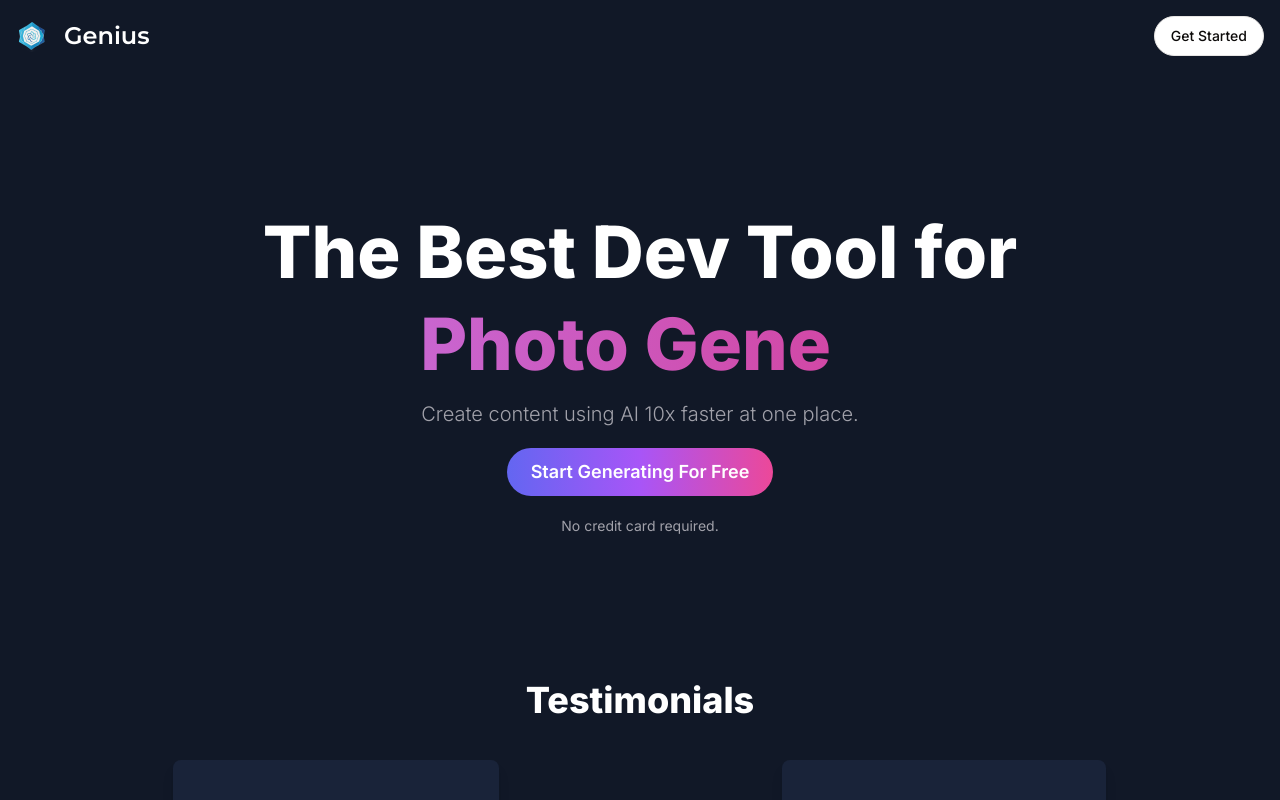
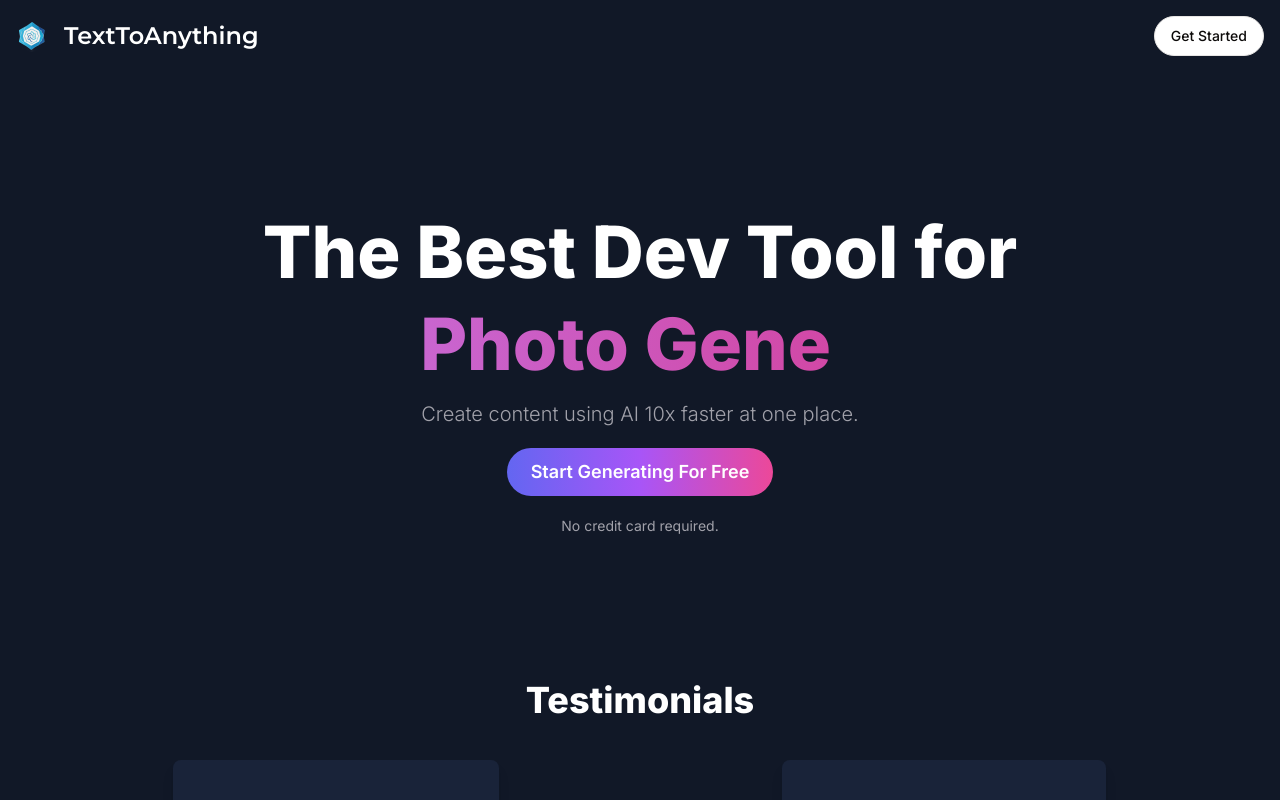
Before and after one commit to ChandraPrakash24/Text-to-Anything, a Next.js app: page / in a window 1280 px wide. Built offline with nearby package versions, Linux system fonts and the light colour scheme; no server answers.

Commit message:
added loding-navbar loder side bar allworking

```diff
--- a/components/landing-navbar.tsx
+++ b/components/landing-navbar.tsx
@@ -20,7 +20,7 @@
           <Image fill alt="Logo" src="/logo.png" />
         </div>
         <h1 className={cn("text-2xl font-bold text-white", font.className)}>
-          Genius
+          TextToAnything
         </h1>
       </Link>
       <div className="flex items-center gap-x-2">
--- a/components/loader.tsx
+++ b/components/loader.tsx
@@ -11,7 +11,7 @@
         />
       </div>
       <p className="text-sm text-muted-foreground">
-        Genius is thinking...
+      TextToAnything is thinking...
       </p>
     </div>
   );
--- a/components/sidebar.tsx
+++ b/components/sidebar.tsx
@@ -65,38 +65,33 @@
   const pathname = usePathname();
 
   return (
-    <div className="space-y-4 py-4 flex flex-col h-full bg-[#111827] text-white">
-      <div className="px-3 py-2 flex-1">
-        <Link href="/dashboard" className="flex items-center pl-3 mb-14">
-          <div className="relative h-8 w-8 mr-4">
+    <div className="h-full bg-gradient-to-b from-[#192339] to-[#111827] text-white">
+      <div className="py-4 px-5 space-y-6">
+        <Link href="/dashboard" className="flex items-center space-x-2">
+          <div className="relative h-10 w-10">
             <Image fill alt="Logo" src="/logo.png" />
           </div>
-          <h1 className={cn("text-2xl font-bold", poppins.className)}>
-            Genius
-          </h1>
+          <h1 className="text-2xl font-extrabold">TextToAnything</h1>
         </Link>
-        <div className="space-y-1">
+        <div className="space-y-4">
           {routes.map((route) => (
             <Link
               key={route.href}
               href={route.href}
               className={cn(
-                "text-sm group flex p-3 w-full justify-start font-medium cursor-pointer hover:text-white hover:bg-white/10 rounded-lg transition",
-                pathname === route.href ? "text-white bg-white/10" : "text-zinc-400",
+                "flex items-center p-3 rounded-md transition duration-300 ease-in-out hover:bg-sky-400 hover:bg-opacity-25",
+                pathname === route.href ? "bg-sky-400 bg-opacity-25" : "",
               )}
             >
-              <div className="flex items-center flex-1">
-                <route.icon className={cn("h-5 w-5 mr-3", route.color)} />
-                {route.label}
+              <div className="flex items-center space-x-2">
+                <route.icon className="h-4 w-4" />
+                <span className="text-sm font-medium">{route.label}</span>
               </div>
             </Link>
           ))}
         </div>
       </div>
-      <FreeCounter
-        apiLimitCount={apiLimitCount}
-        isPro={isPro}
-      />
+      <FreeCounter apiLimitCount={apiLimitCount} isPro={isPro} />
     </div>
   );
 };
```
